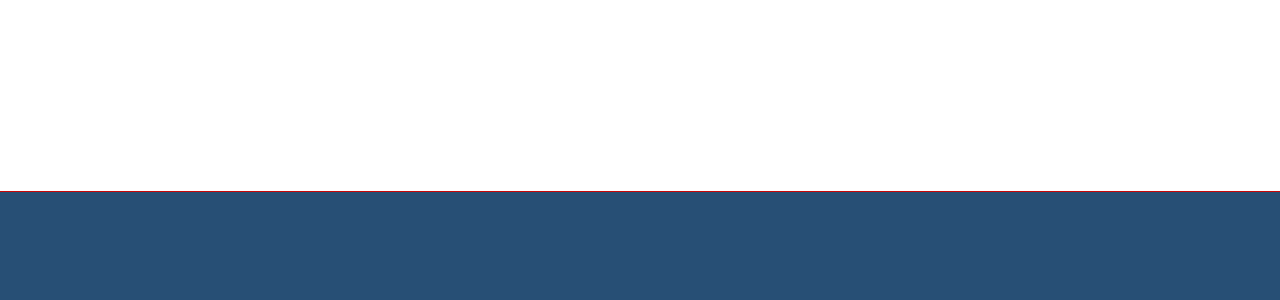
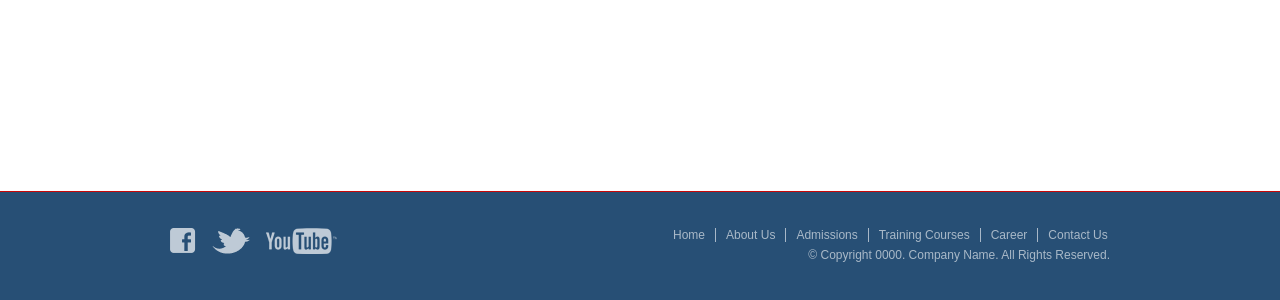
Before and after one commit to SAEBelgradeWeb/aviation0915, a plain HTML site: page index.html in a window 1280 px wide. Shown: the part 1140-1440 px from the top of the page. Drawn offline with Linux system fonts and the light colour scheme.

Commit message:
drugi cas

```diff
--- a/css/style.css
+++ b/css/style.css
@@ -117,3 +117,81 @@ div {
 	background-color: #274f75;
 	border-top: 1px solid #c80808;
 }
+
+#footer .fleft, #footer .fright {
+	float: left;
+	width: 50%;
+}
+
+#footer .fleft div {
+	float: left;
+	margin-top: 36px;
+	margin-right: 16px;
+	opacity: 0.7;
+}
+
+
+#footer a:hover div {
+	opacity: 1;
+}
+
+
+#fb {
+	width: 26px;
+	height: 25px;
+	background-image: url('../images/fb.png');
+}
+
+#tw {
+	width: 38px;
+	height: 26px;
+	background-image: url('../images/tw.png');
+}
+
+#yt {
+	width: 71px;
+	height: 26px;
+	background-image: url('../images/yt.png');
+}
+
+#footer ul {
+	position: absolute;
+	margin-top: 36px;
+	margin-left: 23px;
+	padding: 0;
+}
+
+#footer li {
+	list-style-type: none;
+	float: left;
+}
+
+#footer li a {
+	font-family: Arial, sans-serif;
+	font-size: 12px;
+	color: white;
+	opacity: 0.6;
+	display: block;
+	padding: 0 10px;
+	border-right: 1px solid white;
+	text-decoration: none;
+}
+
+#footer li a:hover {
+	opacity: 1;
+}
+
+#footer li:last-child a {
+	border-right: none;
+}
+
+.fright p {
+	clear: both;
+	text-align: right;
+	font-family: Arial, sans-serif;
+	font-size: 12px;
+	color: white;
+	opacity: 0.6;
+	margin-top: 56px;
+
+}
--- a/index.html
+++ b/index.html
@@ -57,10 +57,22 @@
 <div id="footer">
 	<div class="content">
 		<div class="fleft">
-
+			<a href="#"><div id="fb"></div></a>
+			<a href="#"><div id="tw"></div></a>
+			<a href="#"><div id="yt"></div></a>
 		</div>
 
 		<div class="fright">
+
+		<ul>
+			<li><a href="#">Home</a></li>
+			<li><a href="#">About Us</a></li>
+			<li><a href="#">Admissions</a></li>
+			<li><a href="#">Training Courses</a></li>
+			<li><a href="#">Career</a></li>
+			<li><a href="#">Contact Us</a></li>
+		</ul>
+		<p>&copy; Copyright 0000. Company Name. All Rights Reserved.</p>
 
 		</div>
 
```
Also changed, not shown: 1 other file.
